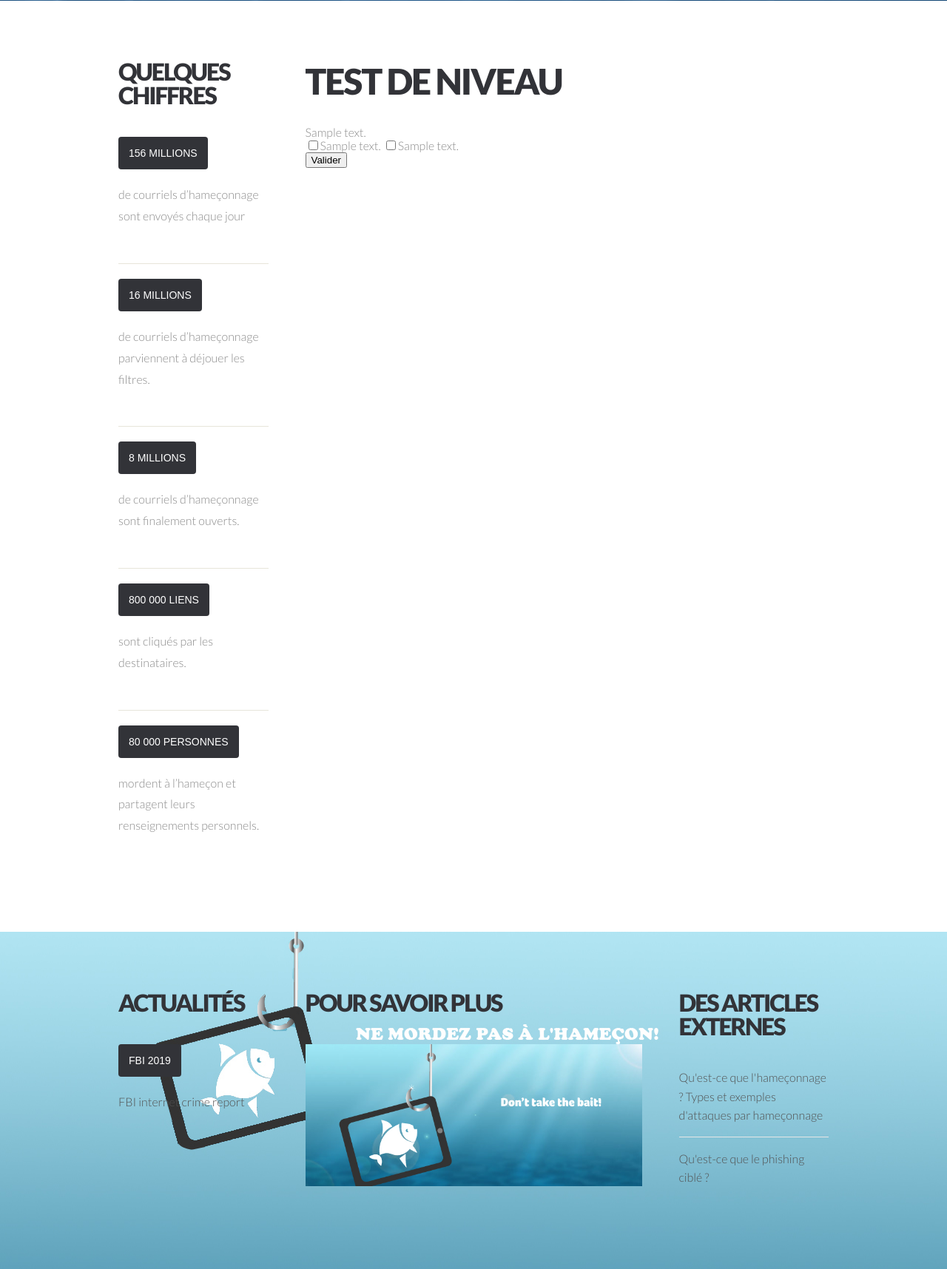
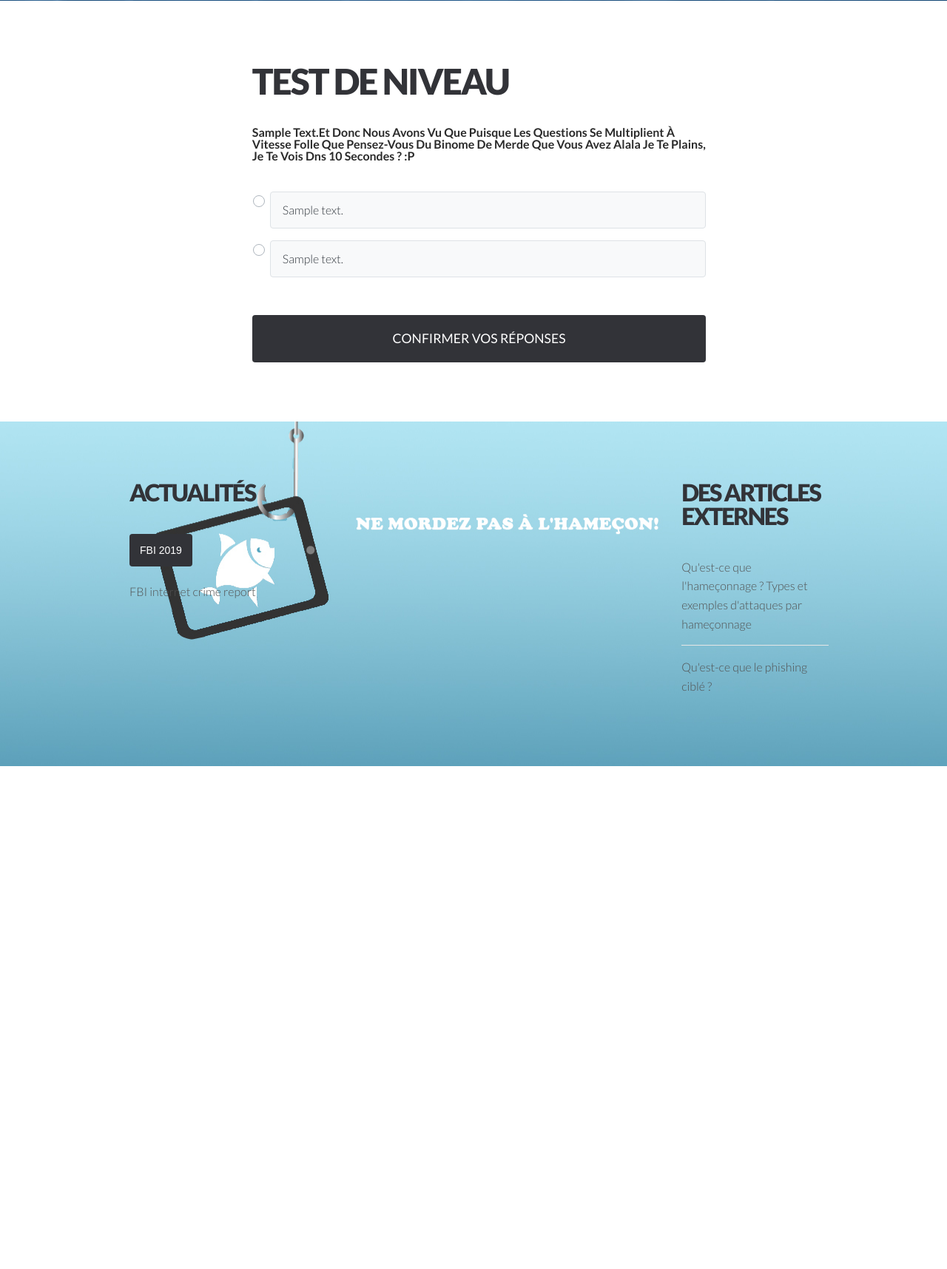
Before and after one commit to Azrood/Awarephish, a Django app: template awarephish/quiz/templates/quiz/level-quiz.html in a window 1280 px wide. Shown: the part 517-2233 px from the top of the page at 74% size. After the commit the page ends 1553 px from the top, so only its background shows below. Run offline with Django 3.2, Linux system fonts and the light colour scheme; the template is opened without the code that fills it: most values are stand-ins (such as "Sample title", 1, 10 or a date in 2020); some libraries are stand-ins or nearby versions.

Commit message:
replaced bootstrap version and finished level display

```diff
--- a/awarephish/quiz/templates/quiz/index.html
+++ b/awarephish/quiz/templates/quiz/index.html
@@ -6,7 +6,7 @@
 		<meta name="description" content="" />
 		<meta name="keywords" content="" />
 		<link href='http://fonts.googleapis.com/css?family=Lato:300,400,700,900' rel='stylesheet' type='text/css'>
-		<link rel="stylesheet" href="https://stackpath.bootstrapcdn.com/bootstrap/3.4.1/css/bootstrap.min.css" integrity="sha384-HSMxcRTRxnN+Bdg0JdbxYKrThecOKuH5zCYotlSAcp1+c8xmyTe9GYg1l9a69psu" crossorigin="anonymous">
+		<link href="https://stackpath.bootstrapcdn.com/bootstrap/4.4.1/css/bootstrap.min.css" rel="stylesheet" integrity="sha384-Vkoo8x4CGsO3+Hhxv8T/Q5PaXtkKtu6ug5TOeNV6gBiFeWPGFN9MuhOf23Q9Ifjh" crossorigin="anonymous">
 
 		<noscript>
 			<link rel="stylesheet" href="{% static 'quiz/css/skel-noscript.css' %}" />
@@ -22,7 +22,7 @@
 					<!-- Logo -->
 					<div id="logo">
 						<h1><a href="{% url 'index'%}">AwarePhish</a></h1>
-						<span>Pour ne pas tomber dans le piège !</span>
+						<span class="font-weight-bolder">Pour ne pas tomber dans le piège !</span>
 					</div>
 
 					<!-- Nav -->
--- a/awarephish/quiz/templates/quiz/level-quiz.html
+++ b/awarephish/quiz/templates/quiz/level-quiz.html
@@ -6,10 +6,8 @@
 		<meta name="description" content="" />
 		<meta name="keywords" content="" />
 		<link href='http://fonts.googleapis.com/css?family=Lato:300,400,700,900' rel='stylesheet' type='text/css'>
-		<script src="http://ajax.googleapis.com/ajax/libs/jquery/1.11.0/jquery.min.js"></script>
-		<script src="{%static 'quiz/js/skel.min.js' %}"></script>
-		<script src="{%static 'quiz/js/skel-panels.min.js' %}"></script>
-		<script src="{%static 'quiz/js/init.js' %}"></script>
+		<link href="https://stackpath.bootstrapcdn.com/bootstrap/4.4.1/css/bootstrap.min.css" rel="stylesheet" integrity="sha384-Vkoo8x4CGsO3+Hhxv8T/Q5PaXtkKtu6ug5TOeNV6gBiFeWPGFN9MuhOf23Q9Ifjh" crossorigin="anonymous">
+
 		<noscript>
 			<link rel="stylesheet" href="css/skel-noscript.css" />
 			<link rel="stylesheet" href="css/style.css" />
@@ -56,58 +54,30 @@
 			<div id="page">
 				<div class="container">
 					<div class="row">
-						<div class="3u">
-							<section id="sidebar1">
-								<header>
-									<h2>Quelques chiffres</h2>
-								</header>
-								<ul class="style3">
-									<li class="first">
-										<p class="date">156 millions</p>
-										<p>de courriels d’hameçonnage sont envoyés chaque jour</p>
-									</li>
-									<li>
-										<p class="date">16 millions</p>
-										<p>de courriels d’hameçonnage parviennent à déjouer les filtres.</p>
-									</li>
-									<li>
-										<p class="date">8 millions </p>
-										<p>de courriels d’hameçonnage sont finalement ouverts.</p>
-									</li>
-									<li>
-										<p class="date">800 000 liens </p>
-										<p>sont cliqués par les destinataires.</p>
-									</li>
-									<li>
-										<p class="date">80 000 personnes </p>
-										<p>mordent à l’hameçon et partagent leurs renseignements personnels.</p>
-									</li>
-								</ul>
-							</section>
-						</div>
-						<div class="6u skel-cell-important" id='results'>
+						<div class="2u text-white"> </div>
+						<div class="8u skel-cell-important" id='results'>
 							<section id="content" >
 								<header>
 									<h2>Test de niveau</h2>
 								</header>
 
 
-								<form id="level" method="post" class="skel-panels" action="{% url 'result' %}">
+								<form id="level" method="post" class="skel-panels form-horizontal" action="{% url 'result' %}">
 									{% csrf_token %}
 								{%for quest,value in quiz.items %}
-									<h5>{{ quest.question_text }}</h5>
-									<div class="row">
-										<ul>
+									<h3><strong class="text-capitalize block">{{ quest.question_text }}et donc nous avons vu que puisque les questions se multiplient à vitesse folle que pensez-vous du binome de merde que vous avez  alala je te plains, je te vois dns 10 secondes ? :p</strong></h3><img src="{% if quest.image %}{%url 'static' 'quiz/images/dontTakeTheBite.jpg'%}{%else%}{%endif%}">
 										{% for answer in value %}
+											{% if quest.reponses_set.count == 1 %}<p></p>
+												{% if answer.wrong_answers %}<div class="custom-control custom-radio form-group rounded"><input class="custom-control-input"  type="radio" name='question{{quest.id}}' id="question{{quest.id}}_{{answer.wrong_answers}}" value="{{answer.wrong_answers}}"><label for="question{{quest.id}}_{{answer.wrong_answers}}" class="custom-control-label rounded d-block p-3 border bg-light text-dark">{{answer.wrong_answers}}</label></div>{% endif %}
+												{% if answer.correct_answer %}<div class="custom-control custom-radio form-group rounded"><input class="custom-control-input" type="radio" name='question{{quest.id}}' id="question{{quest.id}}_{{answer.correct_answer}}" value="{{answer.correct_answer}}"><label for="question{{quest.id}}_{{answer.correct_answer}}" class="custom-control-label rounded d-block p-3 border bg-light text-dark">{{answer.correct_answer}}</label></div>{% endif %}
+											{%else%}
+												{% if answer.wrong_answers %}<div class="custom-control custom-checkbox form-group rounded"><input class="custom-control-input" type="checkbox" name='{{answer.wrong_answers}}' id="question{{quest.id}}_{{answer.wrong_answers}}"><label class="custom-control-label rounded d-block p-3 border bg-light text-dark " for="question{{quest.id}}_{{answer.wrong_answers}}">{{answer.wrong_answers}}et bien oui mon petit michel, ah oui oui oui ! j'en ai bien peur de plus je crois bien qu'on a atteint la limite mon petit ouah en fait pas du tout !!! je me demande jsuqu'à quel pooint on peut aller comme ça mon petit !!!! bordel j'en ai mARRE JE VEUX EN FINIIR !!!</label></div>{% endif %}
+												{% if answer.correct_answer %}<div class="custom-control custom-checkbox form-group rounded"><input class="custom-control-input" type="checkbox" name='{{answer.correct_answer}}' id="question{{quest.id}}_{{answer.correct_answer}}"><label class="custom-control-label d-block p-3 bg-light border text-dark" for="question{{quest.id}}_{{answer.correct_answer}}">{{answer.correct_answer}}</label></div>{% endif %}
+											{% endif%}
 
-											{% if answer.wrong_answers %}<label for="question{{quest.id}}_{{answer.wrong_answers}}"><input type="checkbox" name='{{answer.wrong_answers}}' id="question{{quest.id}}_{{answer.wrong_answers}}">{{answer.wrong_answers}}</label>{% endif %}
-											{% if answer.correct_answer %}<label for="question{{quest.id}}_{{answer.correct_answer}}"><input type="checkbox" name='{{answer.correct_answer}}' id="question{{quest.id}}_{{answer.correct_answer}}">{{answer.correct_answer}}</label>{% endif %}
-											{% endfor %}
-
-										</ul>
-									</div>
+										{% endfor %}
 								{% endfor %}
-								<input type="submit" value="Valider">
+								<input type="submit" value="Confirmer vos réponses" class="btn btn-default button btn-block">
 							</form>
 
 							</section>
@@ -139,9 +109,9 @@
 						<div class="6u">
 							<section id="box2">
 								<header>
-									<h2>pour savoir plus </h2>
+
 								</header>
-								<div> <a href="#" class="image full"><img src="{% static 'quiz/images/dontTakeTheBite.jpg' %}" alt=""></a> </div>
+
 							</section>
 						</div>
 						<div class="3u">
@@ -163,20 +133,25 @@
 			</div>
 		</div>
 
+		<!---------- scripts------->
+		<script src="http://ajax.googleapis.com/ajax/libs/jquery/1.11.0/jquery.min.js"></script>
+		<script src="{%static 'quiz/js/skel.min.js' %}"></script>
+		<script src="{%static 'quiz/js/skel-panels.min.js' %}"></script>
+		<script src="{%static 'quiz/js/init.js' %}"></script>
 		<script type="text/JavaScript">
 			$('#level').submit(function(e){
 				e.preventDefault();
 				let form = this;
 				console.log(
-						$(form).serialize()+"&id=1,2,3");
+						$(form).serialize());
 				$.ajax({
 					type: "POST",
 					url: {%url 'result' %},
 					csrfmiddlewaretoken: "{{ csrf_token }}",
 					data:$(form).serialize()+"&id={% for q,v in quiz.items%}{{q.id}},{%endfor%}",
 					success: function(data) {
-						alert("good");
-						console.log(data.result);
+						$('#content').replaceWith(`<header><h2>Vous avez un score de ${data.score}, vous êtes au ${data.level}</h2></header><p class="font-weight-bolder"> ${data.message}</p><a href="{%url 'conseils'%}" class="button btn btn-default">Lire nos conseils</a>
+								<a href="{% url 'signup' %}" class="button btn-default btn">S'inscrire</a>`);
 					},
 					error: function(data) {
 						console.log('error');
@@ -187,5 +162,6 @@
 
 			});
 		</script>
+
 	</body>
 </html>
```
